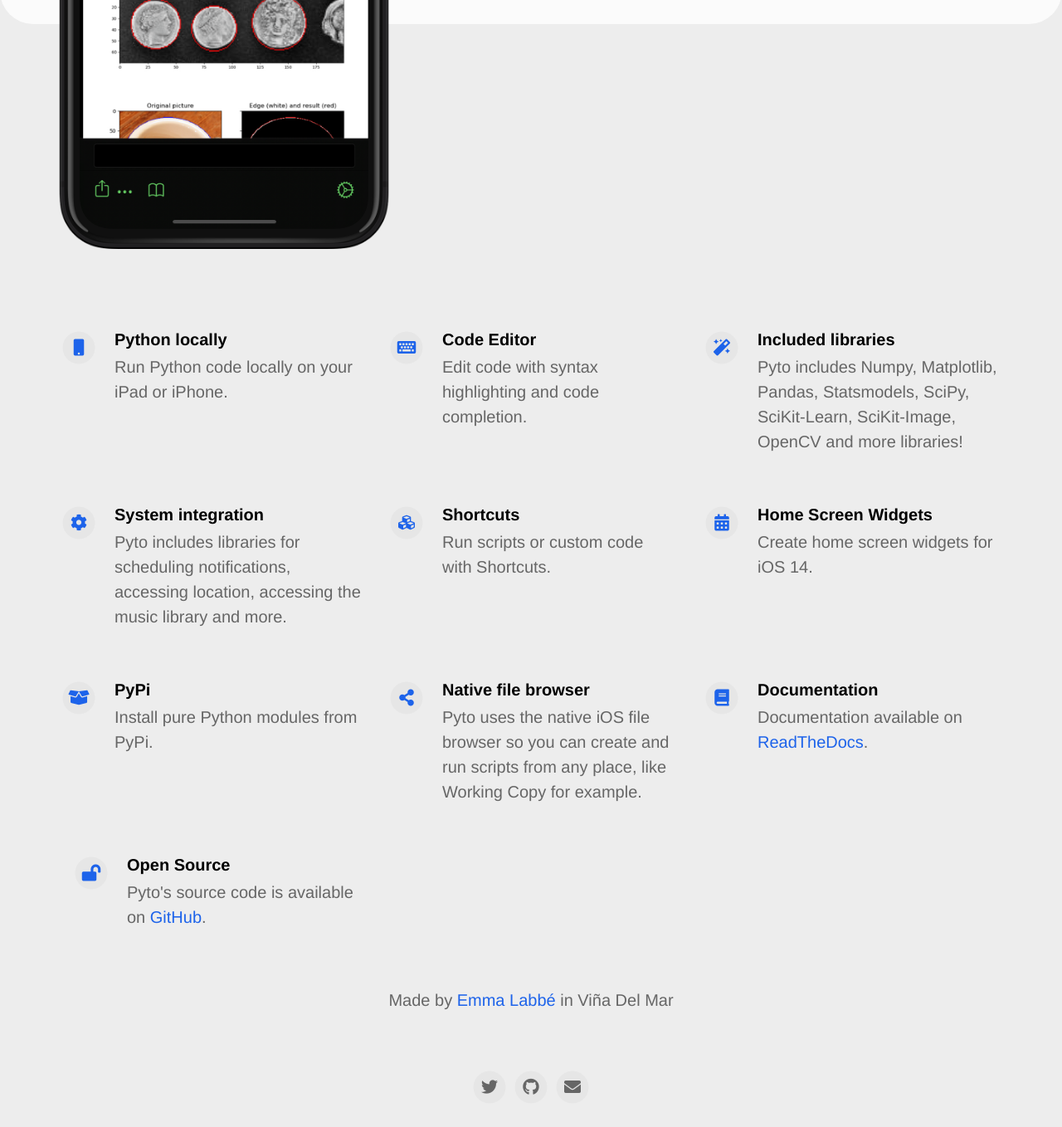
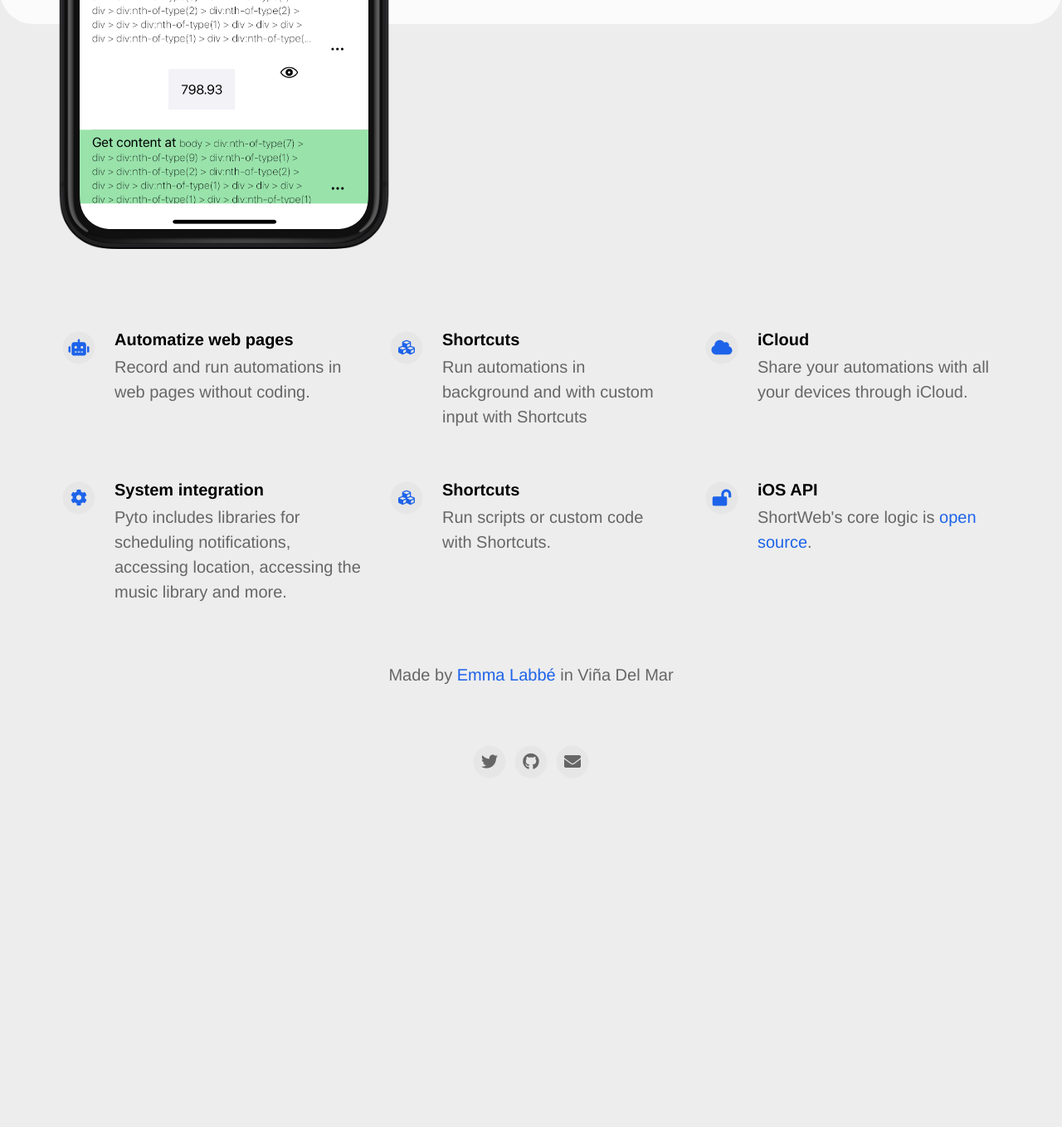
Before and after one commit to ColdGrub1384/ShortWebCore, a Jekyll site: the page built from index.html, in a window 1280 px wide and 1400 px high, scrolled down 685 px. Shown: the top 1358 px of the window at 83% size. Built offline with Jekyll 4.4.1, drawn with Linux system fonts in a browser that asks for light colours; nearby versions of some CDN libraries; after the commit the page ends 1693 px from its top, so only the background shows below that; some of the changed text lies outside the part shown.

Commit message:
Modify page

```diff
--- a/_config.yml
+++ b/_config.yml
@@ -2,7 +2,7 @@
 page_title                                :                                           # Automatically populates with app name if not set and if iOS app ID is set. Otherwise enter manually.
 
 # App Info
-ios_app_id                                : 1436650069                                # Required. Enter iOS app ID to automatically populate name, price and icons (e.g. 718043190).
+ios_app_id                                : 1570003826 # Required. Enter iOS app ID to automatically populate name, price and icons (e.g. 718043190).
 
 appstore_link                             :                                           # Automatically populates if not set and if iOS app ID is set. Otherwise enter manually.
 playstore_link                            :                                           # Enter Google Play Store URL.
@@ -11,8 +11,8 @@ presskit_download_link                    :
 
 app_icon                                  : # assets/appicon.png                      # Automatically populates if not set and if iOS app ID is set.  Otherwise enter path to icon file manually.
 app_name                                  :                                           # Automatically populates if not set and if iOS app ID is set.  Otherwise enter manually.
-app_price                                 : $2.99 / $9.99 / 3-day Trial               # Automatically populates if not set and if iOS app ID is set.  Otherwise enter manually.
-app_description                           : Code Python on iOS
+app_price                                 :
+app_description                           : Web automations
 
 enable_smart_app_banner                   : true                                      # Set to true to show a smart app banner at top of page on mobile devices.
 
@@ -24,10 +24,10 @@ your_name                                 : Emma Labbé
 your_link                                 : https://labbe.me
 
 your_city                                 : Viña Del Mar
-email_address                             : support@pyto.app
+email_address                             : emma@labbe.me
 facebook_username                         :
 instagram_username                        :
-twitter_username                          : pytoapp
+twitter_username                          : develobile
 github_username                           : ColdGrub1384
 youtube_username                          :
 
@@ -36,17 +36,17 @@ youtube_username                          :
 # Feature List                            Edit, add or remove features to be presented.
 features                                  :
 
-  - title                                 : Python locally
-    description                           : Run Python code locally on your iPad or iPhone.
-    fontawesome_icon_name                 : mobile
+  - title                                 : Automatize web pages
+    description                           : Record and run automations in web pages without coding.
+    fontawesome_icon_name                 : robot
 
-  - title                                 : Code Editor
-    description                           : Edit code with syntax highlighting and code completion.
-    fontawesome_icon_name                 : keyboard
+  - title                                 : Shortcuts
+    description                           : Run automations in background and with custom input with Shortcuts
+    fontawesome_icon_name                 : cubes
 
-  - title                                 : Included libraries
-    description                           : Pyto includes Numpy, Matplotlib, Pandas, Statsmodels, SciPy, SciKit-Learn, SciKit-Image, OpenCV and more libraries!
-    fontawesome_icon_name                 : magic
+  - title                                 : iCloud
+    description                           : Share your automations with all your devices through iCloud.
+    fontawesome_icon_name                 : cloud
 
   - title                                 : System integration
     description                           : Pyto includes libraries for scheduling notifications, accessing location, accessing the music library and more.
@@ -56,24 +56,8 @@ features                                  :
     description                           : Run scripts or custom code with Shortcuts.
     fontawesome_icon_name                 : cubes
 
-  - title                                 : Home Screen Widgets
-    description                           : Create home screen widgets for iOS 14.
-    fontawesome_icon_name                 : calendar-alt
-
-  - title                                 : PyPi
-    description                           : Install pure Python modules from PyPi.
-    fontawesome_icon_name                 : box-open
-
-  - title                                 : Native file browser
-    description                           : Pyto uses the native iOS file browser so you can create and run scripts from any place, like Working Copy for example.
-    fontawesome_icon_name                 : share-alt
-
-  - title                                 : Documentation
-    description                           : Documentation available on <a href="http://pyto.readthedocs.io">ReadTheDocs<a/>.
-    fontawesome_icon_name                 : book
-
-  - title                                 : Open Source
-    description                           : Pyto's source code is available on <a href="https://github.com/ColdGrub1384/Pyto">GitHub</a>.
+  - title                                 : iOS API
+    description                           : ShortWeb's core logic is <a href="https://github.com/ColdGrub1384/ShortWebCore">open source</a>.
     fontawesome_icon_name                 : lock-open
 
 
```
Also changed, not shown: assets/screenshot/Screenshot.png.
